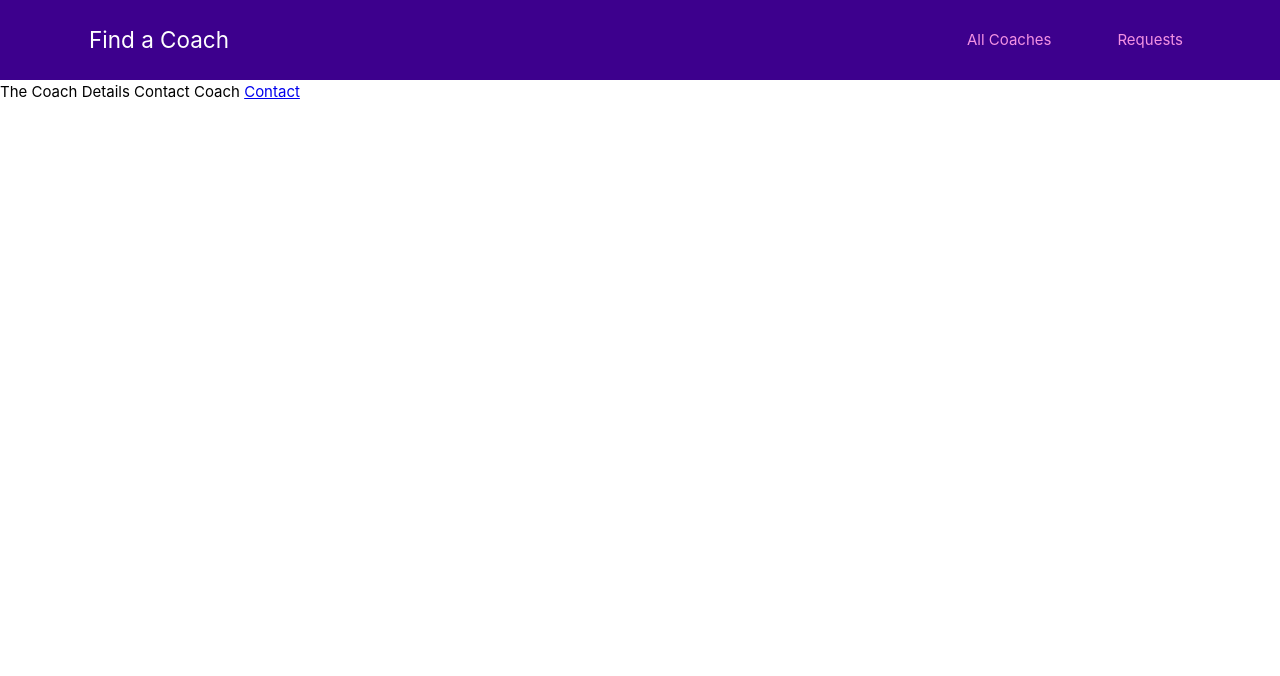
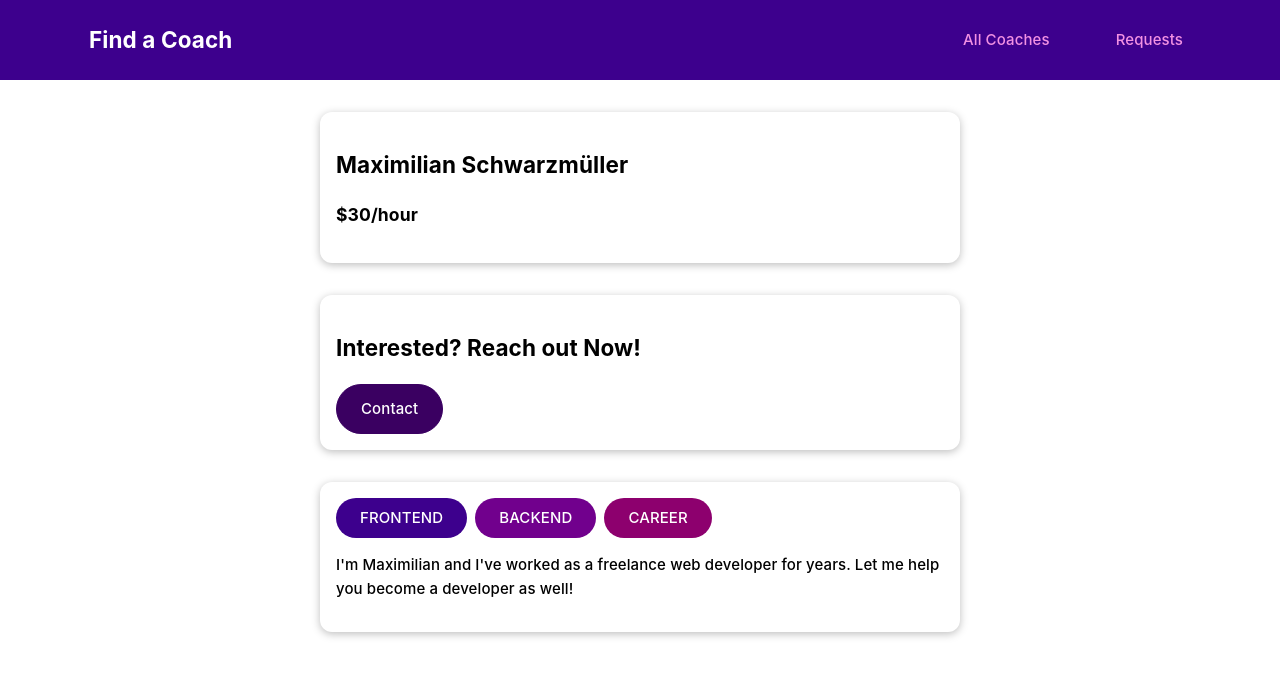
Before and after one commit to ts-andrey/23-vue-projects, a Vue app in the folder coach-finder/: page /coaches/c1/contact in a window 1280 px wide. Shown: the top 676 px of the page. Built offline with nearby package versions, Linux system fonts and the light colour scheme.

Commit message:
feat: fill details page

```diff
--- a/coach-finder/src/assets/base.css
+++ b/coach-finder/src/assets/base.css
@@ -2,7 +2,6 @@
 *::before,
 *::after {
   box-sizing: border-box;
-  font-weight: normal;
 }
 
 body {
@@ -13,8 +12,10 @@
   transition: color 0.5s, background-color 0.5s;
   line-height: 1.6;
   font-family: Inter, -apple-system, BlinkMacSystemFont, 'Segoe UI', Roboto, Oxygen, Ubuntu,
-    Cantarell, 'Fira Sans', 'Droid Sans', 'Helvetica Neue', sans-serif;
+  Cantarell, 'Fira Sans', 'Droid Sans', 'Helvetica Neue', sans-serif;
   font-size: 15px;
+  font-weight: 500;
+  letter-spacing: .1px;
   text-rendering: optimizeLegibility;
   -webkit-font-smoothing: antialiased;
   -moz-osx-font-smoothing: grayscale;
--- a/coach-finder/src/components/coaches/CoachItem.vue
+++ b/coach-finder/src/components/coaches/CoachItem.vue
@@ -39,11 +39,16 @@
 
 h3 {
   font-size: 1.5rem;
+  font-weight: 700;
+}
+h4 {
+  font-weight: 500;
 }
 
 h3,
 h4 {
   margin: 0.5rem 0;
+
 }
 
 div {
--- a/coach-finder/src/pages/coaches/CoachDetails.vue
+++ b/coach-finder/src/pages/coaches/CoachDetails.vue
@@ -1,9 +1,56 @@
 <template>
-  The Coach Details
-  <router-view></router-view>
-  <router-link to="/coaches/c/contact">Contact</router-link>
+  <section>
+    <base-card>
+      <h2>{{ fullName }}</h2>
+      <h3>${{ rate }}/hour</h3></base-card
+    >
+  </section>
+  <section>
+    <base-card>
+      <header>
+        <h2>Interested? Reach out Now!</h2>
+        <base-button link :to="contactLink">Contact</base-button>
+      </header>
+      <router-view></router-view>
+    </base-card>
+  </section>
+  <section>
+    <base-card>
+      <base-badge v-for="area in areas" :key="area.id" :type="area" :title="area"></base-badge>
+      <p>{{ description }}</p></base-card
+    >
+  </section>
 </template>
 
-<script></script>
+<script>
+export default {
+  props: ['id'],
+  data() {
+    return {
+      selectedCoach: null,
+    };
+  },
+  computed: {
+    fullName() {
+      return `${this.selectedCoach.firstName} ${this.selectedCoach.lastName}`;
+    },
+    rate() {
+      return this.selectedCoach.hourlyRate;
+    },
+    areas() {
+      return this.selectedCoach.areas;
+    },
+    description() {
+      return this.selectedCoach.description;
+    },
+    contactLink() {
+      return `${this.$route.path}/${this.id}/contact`;
+    },
+  },
+  created() {
+    this.selectedCoach = this.$store.getters['coaches/coaches'].find(coach => coach.id === this.id);
+  },
+};
+</script>
 
 <style scoped></style>
--- a/coach-finder/src/pages/requests/ContactCoach.vue
+++ b/coach-finder/src/pages/requests/ContactCoach.vue
@@ -1,5 +1,4 @@
 <template>
-  Contact Coach
 </template>
 
 <script></script>
--- a/coach-finder/src/router.js
+++ b/coach-finder/src/router.js
@@ -14,7 +14,12 @@
   routes: [
     { path: '/', redirect: '/coaches' },
     { path: '/coaches', component: CoachesList },
-    { path: '/coaches/:id', component: CoachDetails, children: [{ path: 'contact', component: ContactCoach }] },
+    {
+      path: '/coaches/:id',
+      component: CoachDetails,
+      props: true,
+      children: [{ path: 'contact', component: ContactCoach }],
+    },
     { path: '/register', component: CoachRegistration },
     { path: '/requests', component: RequestsReceive },
     { path: '/:notFound(.*)', component: NotFound },
```
